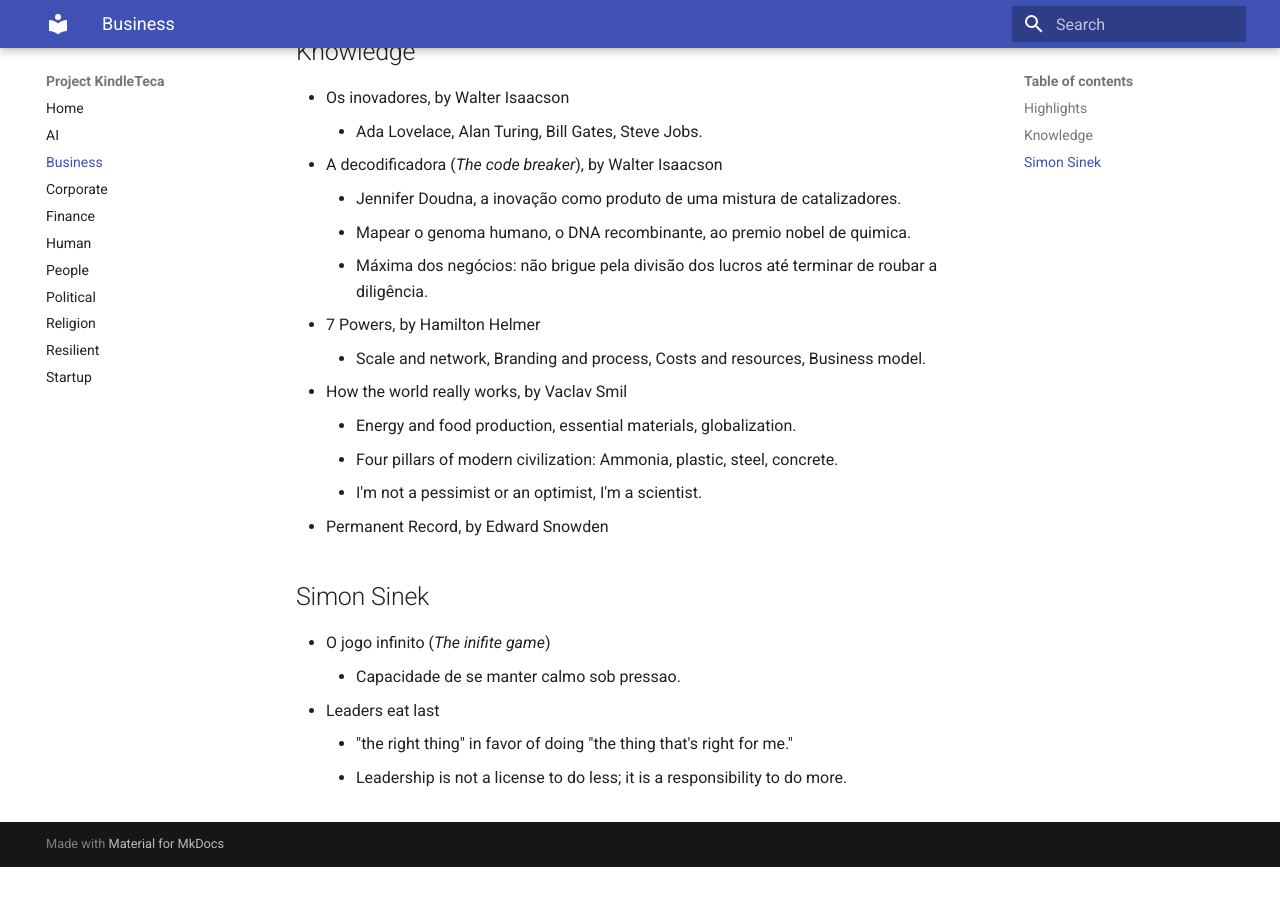
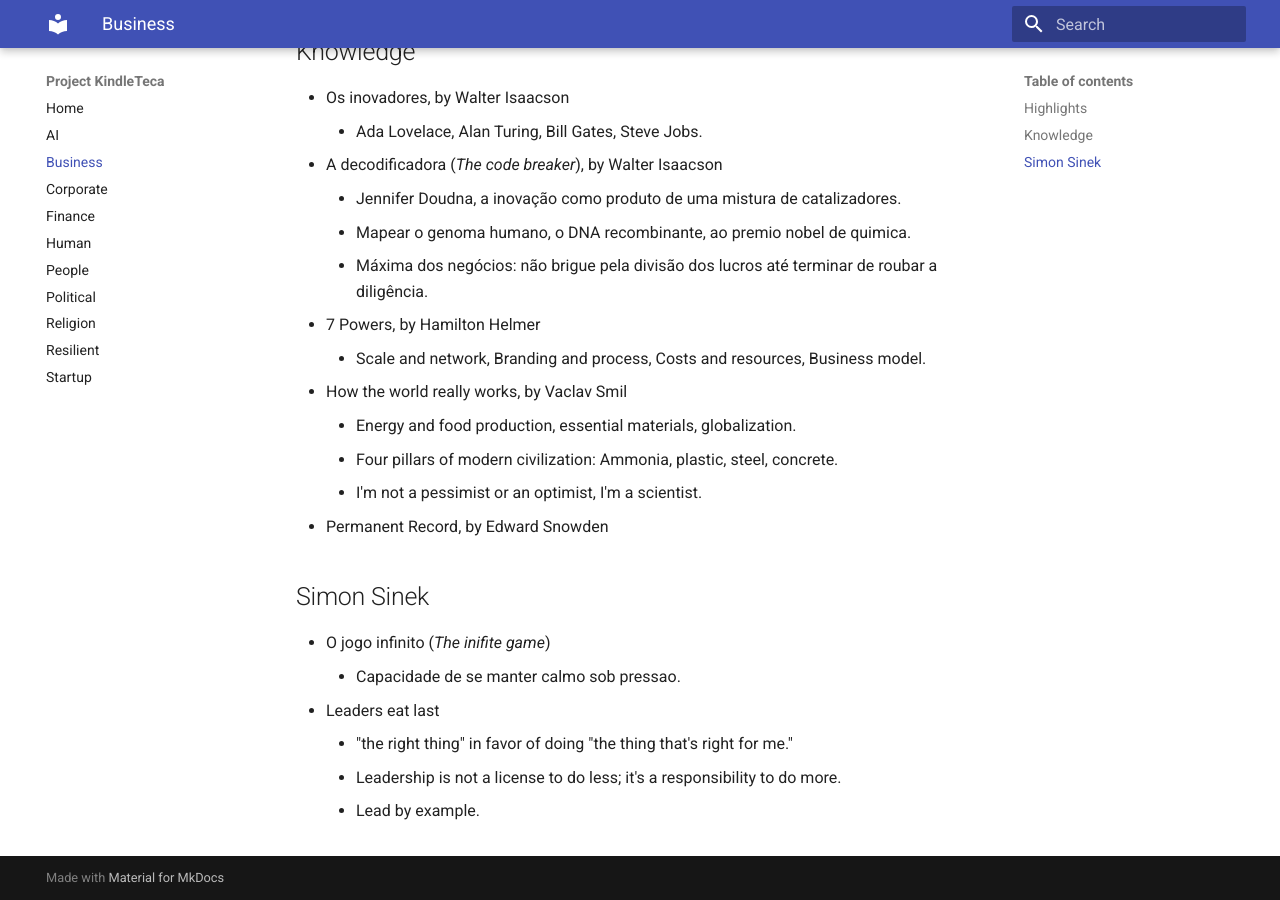
Before and after one commit to renatobrf/kindle-teca, an MkDocs documentation site: the page built from docs/business.md, in a window 1280 px wide and 900 px high, scrolled down 622 px. Built offline with MkDocs 1.6.1 and Material for MkDocs 9.7.7, drawn with Linux system fonts in a browser that asks for light colours; before the commit the page ends 1489 px from its top, so only the background shows below that.

```diff
--- a/docs/business.md
+++ b/docs/business.md
@@ -30,4 +30,5 @@
     - Capacidade de se manter calmo sob pressao.
 - Leaders eat last
     - "the right thing" in favor of doing "the thing that's right for me."
-    - Leadership is not a license to do less; it is a responsibility to do more.
+    - Leadership is not a license to do less; it's a responsibility to do more.
+    - Lead by example.
```
